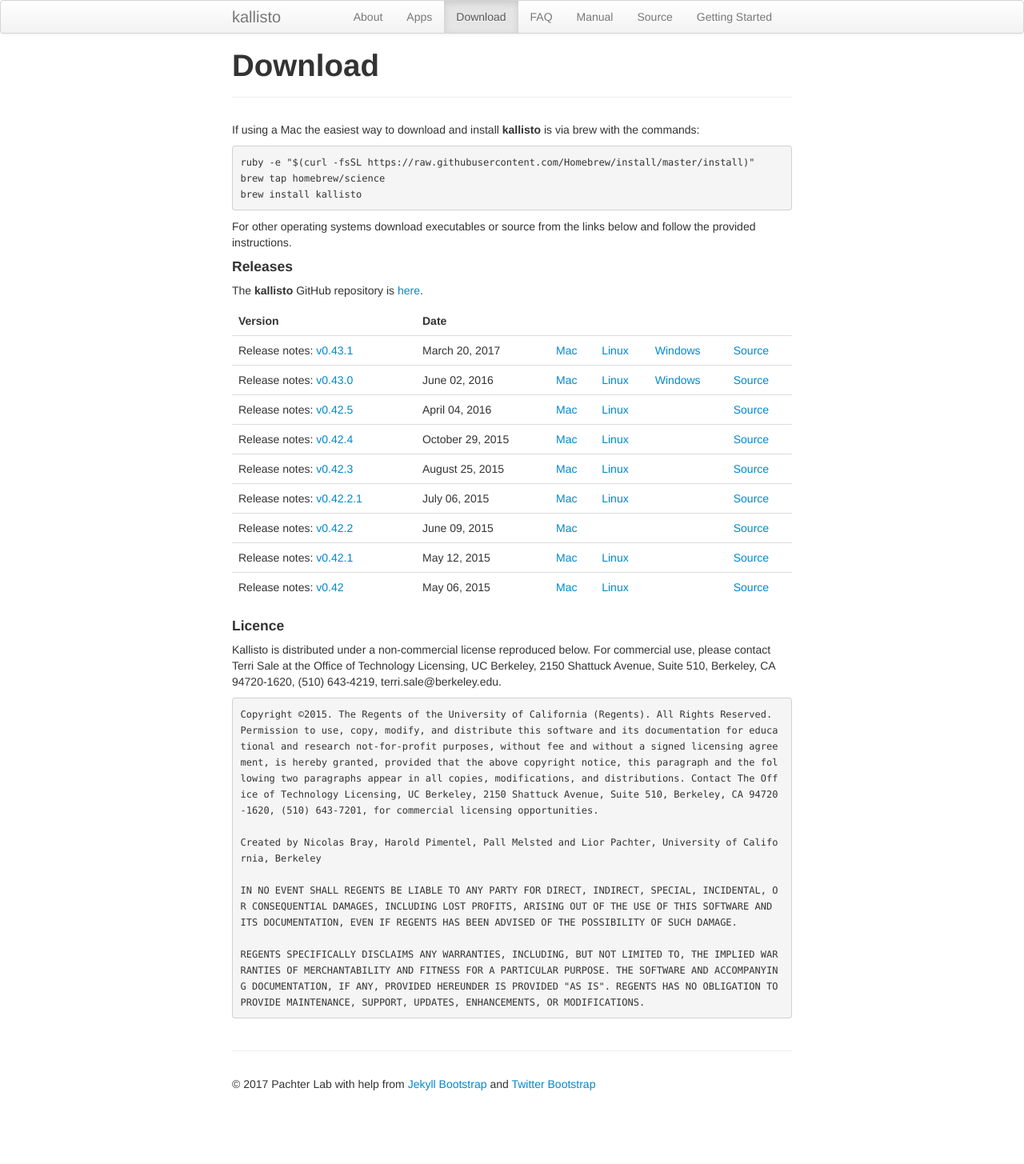
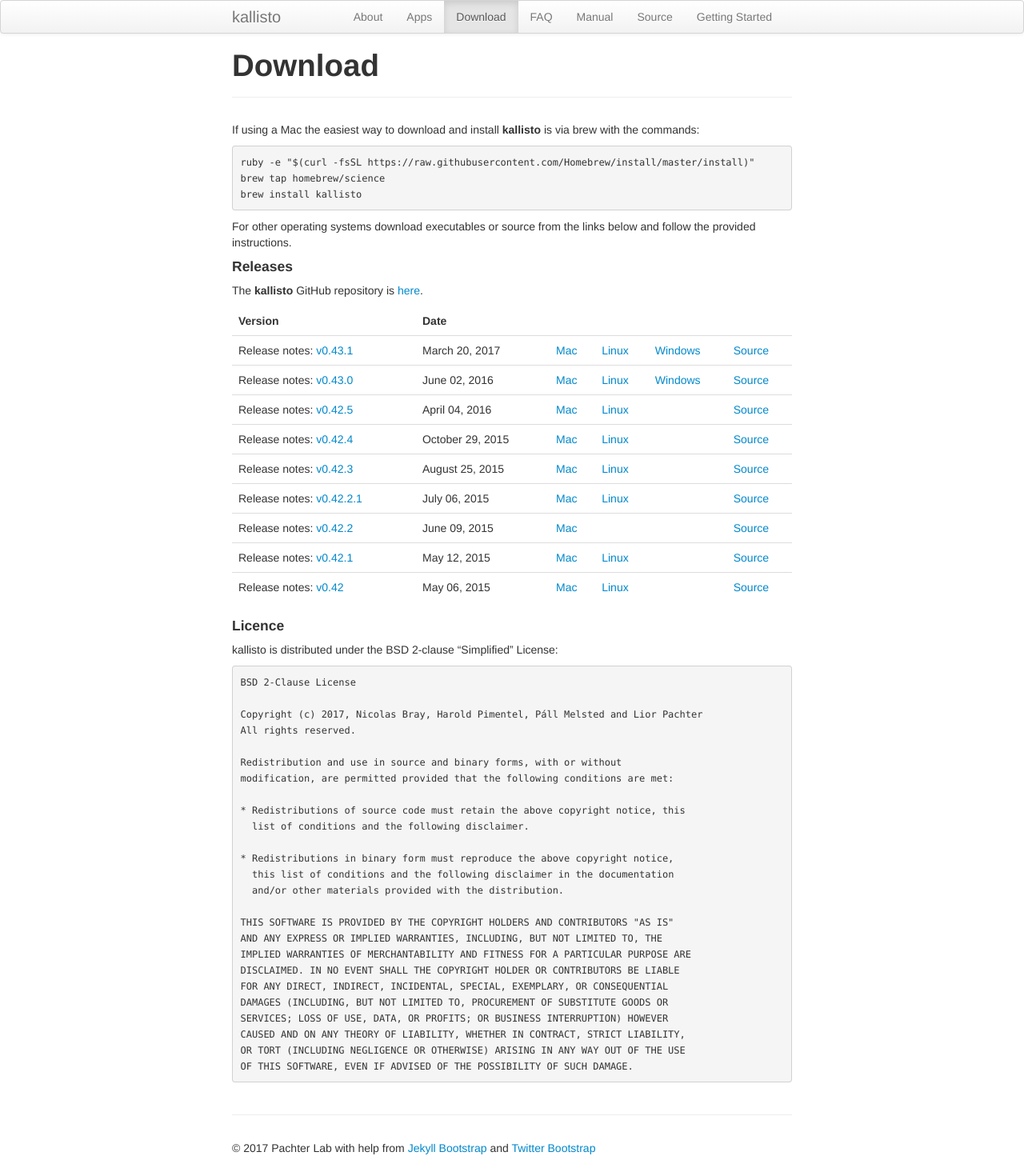
Before and after one commit to pachterlab/kallisto, a Jekyll site: the page built from download.md, in a window 1280 px wide. Shown: the whole page at 80% size. Built offline with Jekyll 4.4.1, drawn with Linux system fonts in a browser that asks for light colours; before the commit the page ends 1375 px from its top, so only the background shows below that.

Commit message:
Updated license

```diff
--- a/download.md
+++ b/download.md
@@ -46,15 +46,32 @@
 
 #### Licence
 
-Kallisto is distributed under a non-commercial license reproduced below. For commercial use, please contact Terri Sale at the Office of Technology Licensing, UC Berkeley, 2150 Shattuck Avenue, Suite 510, Berkeley, CA 94720-1620, (510) 643-4219, terri.sale@berkeley.edu.
-
+kallisto is distributed under the BSD 2-clause "Simplified" License:
 
 ~~~
-Copyright ©2015. The Regents of the University of California (Regents). All Rights Reserved. Permission to use, copy, modify, and distribute this software and its documentation for educational and research not-for-profit purposes, without fee and without a signed licensing agreement, is hereby granted, provided that the above copyright notice, this paragraph and the following two paragraphs appear in all copies, modifications, and distributions. Contact The Office of Technology Licensing, UC Berkeley, 2150 Shattuck Avenue, Suite 510, Berkeley, CA 94720-1620, (510) 643-7201, for commercial licensing opportunities.
+BSD 2-Clause License
 
-Created by Nicolas Bray, Harold Pimentel, Pall Melsted and Lior Pachter, University of California, Berkeley
+Copyright (c) 2017, Nicolas Bray, Harold Pimentel, Páll Melsted and Lior Pachter
+All rights reserved.
 
-IN NO EVENT SHALL REGENTS BE LIABLE TO ANY PARTY FOR DIRECT, INDIRECT, SPECIAL, INCIDENTAL, OR CONSEQUENTIAL DAMAGES, INCLUDING LOST PROFITS, ARISING OUT OF THE USE OF THIS SOFTWARE AND ITS DOCUMENTATION, EVEN IF REGENTS HAS BEEN ADVISED OF THE POSSIBILITY OF SUCH DAMAGE.
+Redistribution and use in source and binary forms, with or without
+modification, are permitted provided that the following conditions are met:
 
-REGENTS SPECIFICALLY DISCLAIMS ANY WARRANTIES, INCLUDING, BUT NOT LIMITED TO, THE IMPLIED WARRANTIES OF MERCHANTABILITY AND FITNESS FOR A PARTICULAR PURPOSE. THE SOFTWARE AND ACCOMPANYING DOCUMENTATION, IF ANY, PROVIDED HEREUNDER IS PROVIDED "AS IS". REGENTS HAS NO OBLIGATION TO PROVIDE MAINTENANCE, SUPPORT, UPDATES, ENHANCEMENTS, OR MODIFICATIONS.
+* Redistributions of source code must retain the above copyright notice, this
+  list of conditions and the following disclaimer.
+
+* Redistributions in binary form must reproduce the above copyright notice,
+  this list of conditions and the following disclaimer in the documentation
+  and/or other materials provided with the distribution.
+
+THIS SOFTWARE IS PROVIDED BY THE COPYRIGHT HOLDERS AND CONTRIBUTORS "AS IS"
+AND ANY EXPRESS OR IMPLIED WARRANTIES, INCLUDING, BUT NOT LIMITED TO, THE
+IMPLIED WARRANTIES OF MERCHANTABILITY AND FITNESS FOR A PARTICULAR PURPOSE ARE
+DISCLAIMED. IN NO EVENT SHALL THE COPYRIGHT HOLDER OR CONTRIBUTORS BE LIABLE
+FOR ANY DIRECT, INDIRECT, INCIDENTAL, SPECIAL, EXEMPLARY, OR CONSEQUENTIAL
+DAMAGES (INCLUDING, BUT NOT LIMITED TO, PROCUREMENT OF SUBSTITUTE GOODS OR
+SERVICES; LOSS OF USE, DATA, OR PROFITS; OR BUSINESS INTERRUPTION) HOWEVER
+CAUSED AND ON ANY THEORY OF LIABILITY, WHETHER IN CONTRACT, STRICT LIABILITY,
+OR TORT (INCLUDING NEGLIGENCE OR OTHERWISE) ARISING IN ANY WAY OUT OF THE USE
+OF THIS SOFTWARE, EVEN IF ADVISED OF THE POSSIBILITY OF SUCH DAMAGE.
 ~~~
```
